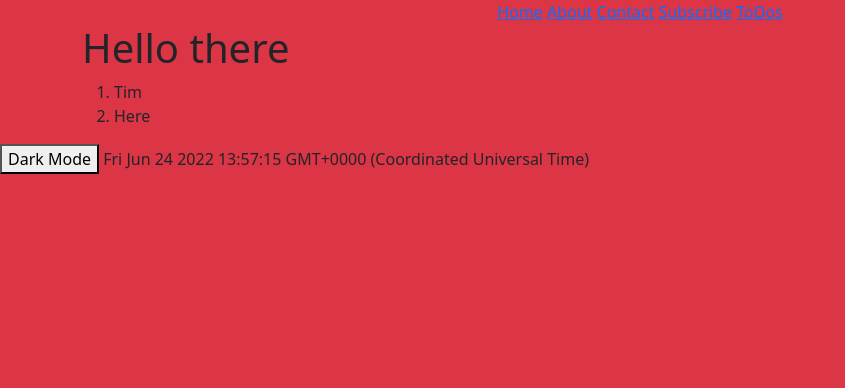
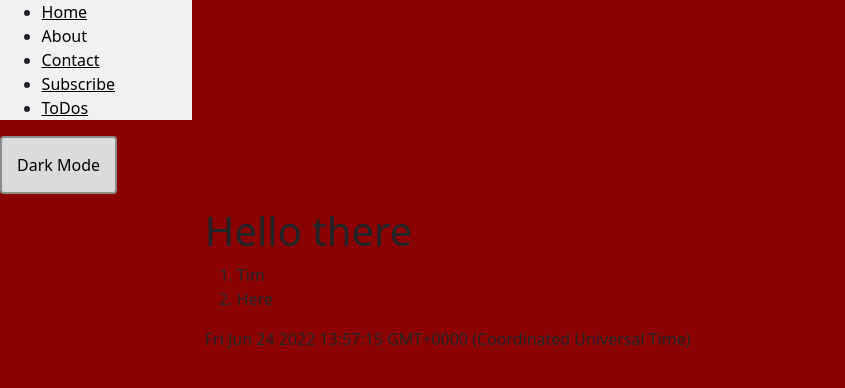
Before and after one commit to TimRobertsKrab/cn-innovate-tim, a Flask app: page / in a window 1280 px wide. Shown: the top 388 px of the page, without its empty margins (0-845 px from the left). Run offline with Flask 2, Linux system fonts and the light colour scheme.

Commit message:
final changes

```diff
--- a/week2/day2/flask_example/static/css/style.css
+++ b/week2/day2/flask_example/static/css/style.css
@@ -1,9 +1,18 @@
+*{
+    box-sizing: border-box;
+    padding: 0;
+    margin: 0;
+}
 .content{
     border-style:solid;
     border-radius: 25px;
     background-color: blanchedalmond;
+
 }
 
+/* .nav-container{
+    display: ;
+} */
 .task-box{
     display: none;
 }
@@ -12,3 +21,114 @@
     display: flex;
     justify-content: space-evenly;
 }
+
+.example-button{
+    background-color: #dbdbdb;
+    padding: 15px;
+    border: 2px solid rgb(140,140,140);
+    border-radius: 4px;
+    /* position: absolute;
+    bottom: 10px; */
+}
+
+.dark-mode .example-button{
+    background-color: black;
+    color: white;
+}
+
+.example-button:hover{
+    background-color: black;
+    color: white;
+    border: 2px solid white;
+    border-radius: 10px;
+    cursor: pointer;
+}
+
+.dark-mode .example-button:hover{
+    background-color: white;
+    color: black;
+}
+
+.navbar{
+    font-family: 'Courier New', Courier, monospace;
+}
+
+.bg-nav{
+    background-color: salmon;
+}
+
+.navbar-toggler{
+    color: #0d6efd;
+}
+
+.body-main{
+    background-color: darkred;
+}
+
+.dark-mode{
+    background-color: black;
+    color: white;
+}
+
+
+.dark-mode .nav-box{
+    background-color: gray;
+    color: white;
+}
+/* .nav{
+    width: 25%;
+}
+
+.container{
+    margin: 25%;
+}
+
+.nav-container{
+    width: 25vw;
+} */
+.nav-box{
+    margin: 0;
+    padding: 0;
+    width: 15%;
+    background-color: #f1f1f1;
+    /* position: fixed;
+    height: 100%;
+    overflow: auto; */
+}
+
+.nav-box a{
+    color: black;
+}
+.container{
+    margin-left: 15%;
+    width: auto;
+    padding:1%
+}
+
+.nav-box>*{
+    margin-left: 5%;
+}
+
+@media (orientation: portrait){
+    header{
+        display: flex;
+        justify-content: space-between;
+        align-items: center;
+    }
+    .nav-box{
+        width: 100%;
+        height: 10%;
+    }
+    ul {
+        list-style: none;
+        padding-left: 0px;
+    }
+    ul li{
+        display: inline-block;
+    }
+    .container{
+        margin-left: 0%;
+        padding-top: 15%;
+    }
+
+}
--- a/week2/day2/flask_example/static/js/main.js
+++ b/week2/day2/flask_example/static/js/main.js
@@ -9,8 +9,8 @@ function taskHider(){
 
 function darkMode(){
     let element = document.body
-    element.classList.toggle("bg-danger")
-    element.classList.toggle("bg-dark")
+    element.classList.toggle("body-main")
+    element.classList.toggle("dark-mode")
 }
 
 function displayDate(){
--- a/week2/day2/flask_example/templates/base.html
+++ b/week2/day2/flask_example/templates/base.html
@@ -1,31 +1,41 @@
 <!DOCTYPE html>
 <html lang="en">
+
 <head>
     <meta charset="UTF-8">
     <meta http-equiv="X-UA-Compatible" content="IE=edge">
     <meta name="viewport" content="width=device-width, initial-scale=1.0">
+    <link href="https://cdn.jsdelivr.net/npm/bootstrap@5.2.0-beta1/dist/css/bootstrap.min.css" rel="stylesheet"
+        integrity="sha384-0evHe/X+R7YkIZDRvuzKMRqM+OrBnVFBL6DOitfPri4tjfHxaWutUpFmBp4vmVor" crossorigin="anonymous">
+    <script src="https://cdn.jsdelivr.net/npm/bootstrap@5.2.0-beta1/dist/js/bootstrap.bundle.min.js"
+        integrity="sha384-pprn3073KE6tl6bjs2QrFaJGz5/SUsLqktiwsUTF55Jfv3qYSDhgCecCxMW52nD2"
+        crossorigin="anonymous"></script>
     <link rel="stylesheet" href="{{url_for('static',filename='css/style.css')}}">
-    <link href="https://cdn.jsdelivr.net/npm/bootstrap@5.2.0-beta1/dist/css/bootstrap.min.css" rel="stylesheet" integrity="sha384-0evHe/X+R7YkIZDRvuzKMRqM+OrBnVFBL6DOitfPri4tjfHxaWutUpFmBp4vmVor" crossorigin="anonymous">
-    <script src="https://cdn.jsdelivr.net/npm/bootstrap@5.2.0-beta1/dist/js/bootstrap.bundle.min.js" integrity="sha384-pprn3073KE6tl6bjs2QrFaJGz5/SUsLqktiwsUTF55Jfv3qYSDhgCecCxMW52nD2" crossorigin="anonymous"></script>
     <title>{% block title %}Default{% endblock %}</title>
 </head>
-<body class="bg-danger" onload="displayDate()">
-    <div id="navigation">
-    <nav>
-        <a href="{{url_for('views.home')}}">Home</a>
-        <a href="{{url_for('views.about')}}">About</a>
-        <a href="{{url_for('views.contact')}}">Contact</a>
-        <a href="{{url_for('views.subscribe')}}">Subscribe</a>
-        <a href="{{url_for('views.todo')}}">ToDos</a>
+
+<body class="body-main" onload="displayDate()">
+    <header>
+        <nav class="nav-box">
+            <ul>
+                <li><a class="active" href="{{url_for('views.home')}}">Home</a></li>
+                <li><a class="nav-link" href="{{url_for('views.about')}}">About</a></li>
+                <li><a href="{{url_for('views.contact')}}">Contact</a></li>
+                <li><a href="{{url_for('views.subscribe')}}">Subscribe</a></li>
+                <li><a href="{{url_for('views.todo')}}">ToDos</a></li>
+            </ul>
         </nav>
+        <button onclick="darkMode()" class="example-button">Dark Mode</button>
+    </header>
+
+    <div class="container">
+        {% block content %}
+        Blank
+        {% endblock %}
+        <span id="date"></span>
     </div>
-    <div class="container">
-    {% block content %}
-    Blank
-    {% endblock %}
-    </div>
-    <button onclick="darkMode()">Dark Mode</button>
-    <span id="date"></span>
+
     <script src="{{url_for('static',filename='js/main.js')}}"></script>
 </body>
+
 </html>
--- a/week2/day2/flask_example/templates/subscribe.html
+++ b/week2/day2/flask_example/templates/subscribe.html
@@ -12,5 +12,5 @@
         <input type="password" class="form-control" id="exampleInputPassword1" placeholder="Password">
     </div>
     <button type="submit" class="btn btn-dark">Submit</button>
-  </form>
+</form>
 {% endblock %}
```
Also changed, not shown: helloworld.py (+5 -16 lines), week2/day1/pong/pong.py (deleted, +0 -24 lines), week2/day3/notes.md (added, +2 -0 lines).
